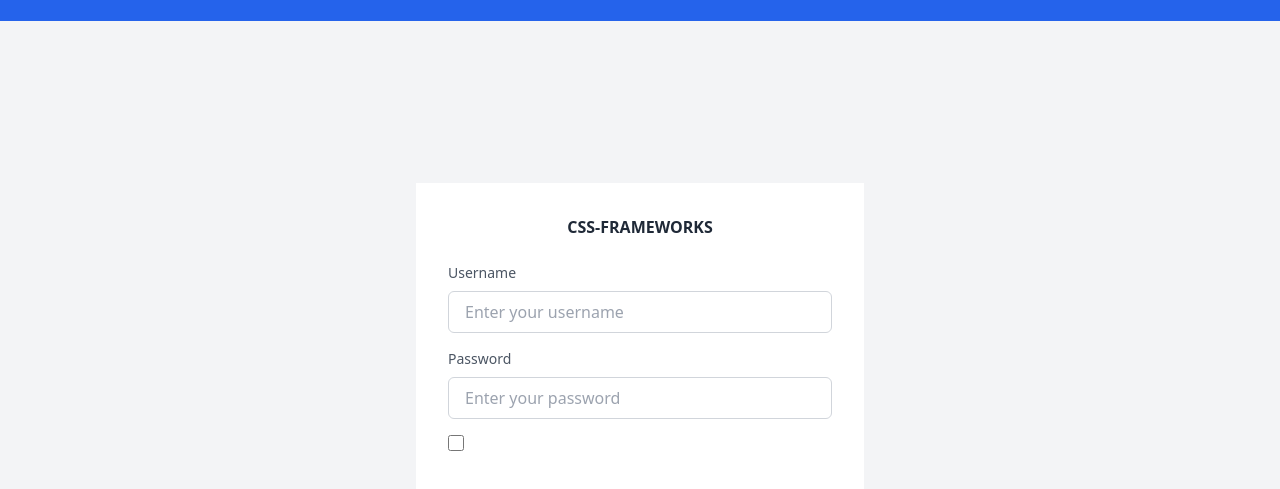
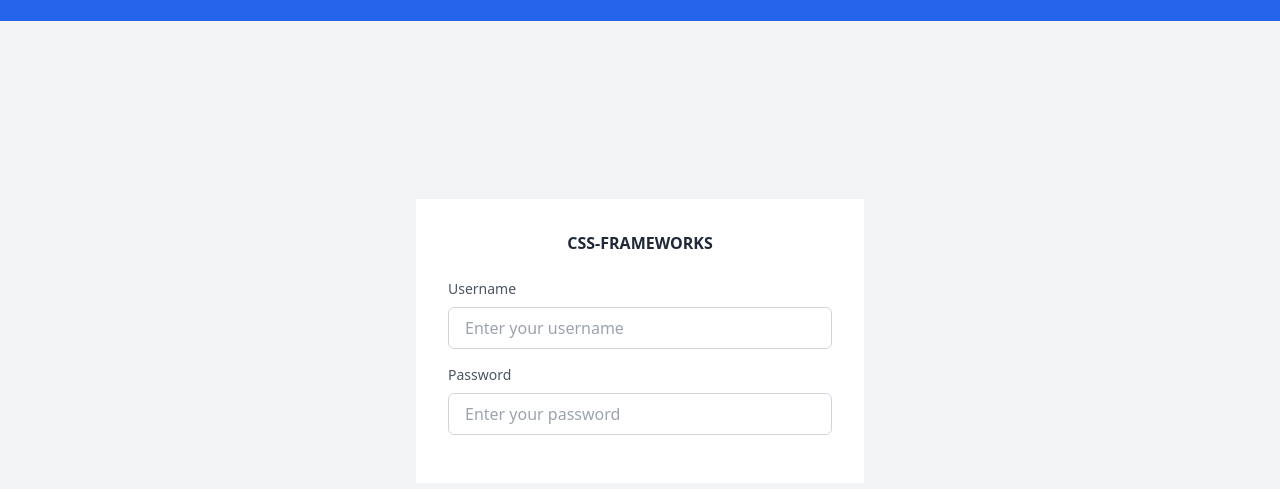
Before and after one commit to TinyFridge/css-frameworks, a website: page html/index.html in a window 1280 px wide. Shown: the part 59-548 px from the top of the page. Drawn offline with nearby package versions, Linux system fonts and the light colour scheme.

Commit message:
Update index.html

```diff
--- a/html/index.html
+++ b/html/index.html
@@ -54,10 +54,9 @@
             <input type="password" id="password" name="password" required minlength="8" class="w-full px-4 py-2 mt-2 border border-gray-300 rounded-md focus:outline-none focus:ring-2 focus:ring-blue-500" placeholder="Enter your password">
         </div>
 
-        <!--Registration-->
-        <div class="mb-4 flex items-center">
-            <input type="checkbox" id="register" name="register" class="h-4 w-4"
-        </div>
+        <!--Confirm Password-->
+
+
 
         </form>
     </div>
```
